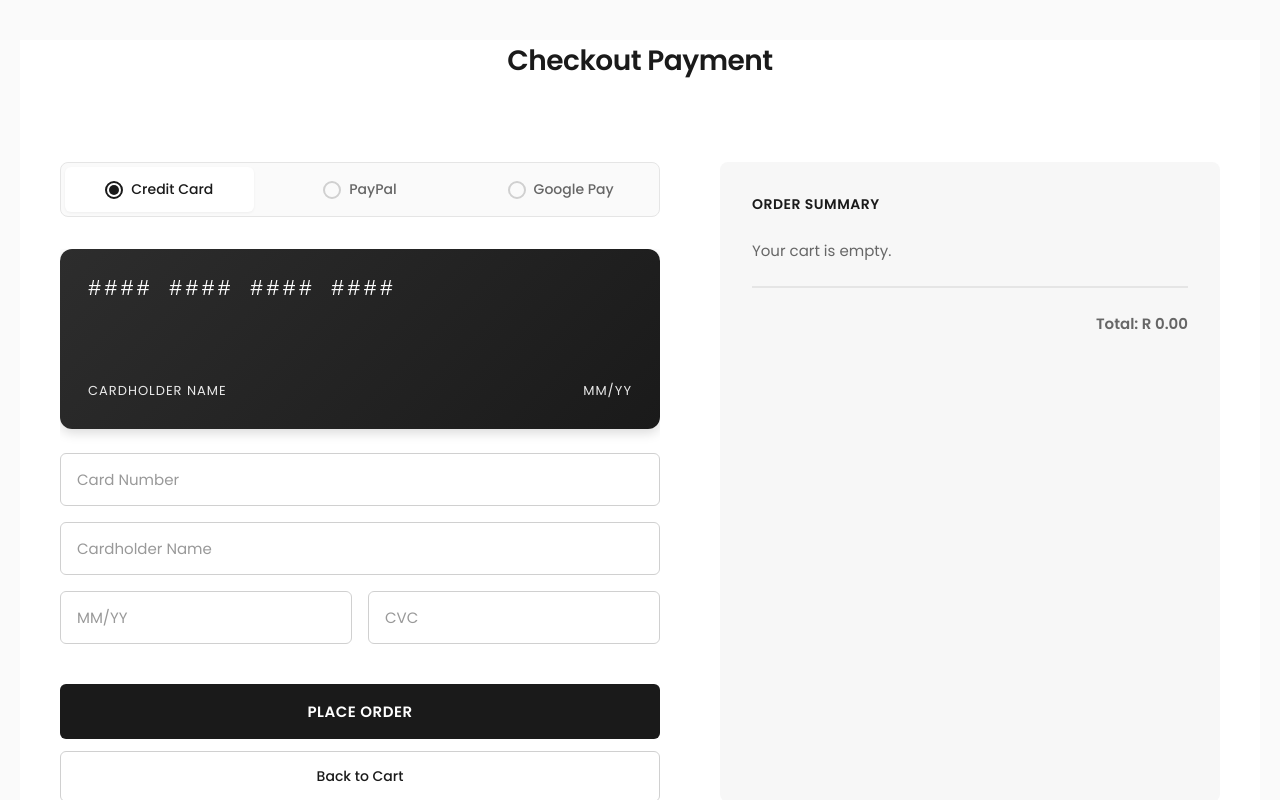
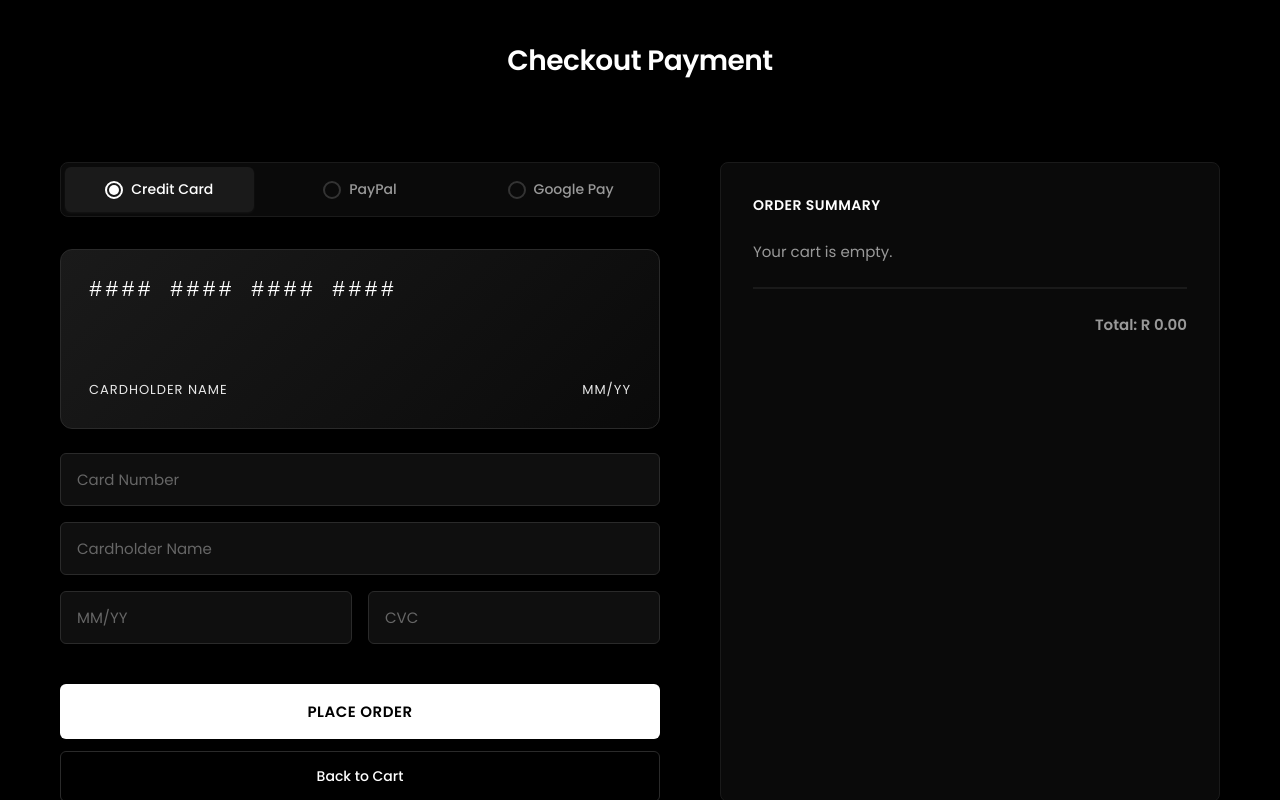
Before and after one commit to samuelmbaya/PBS-FRONTEND, a React (Vite) app: page /payment in a window 1280 px wide. Built offline with nearby package versions, Linux system fonts and the light colour scheme; sample sign-in values are in the browser's storage.

Commit message:
payment1

```diff
--- a/src/Pages/Payment.css
+++ b/src/Pages/Payment.css
@@ -15,7 +15,7 @@ body {
 .payment-fullscreen {
   width: 100vw;
   min-height: 100vh;
-  background: #fafafa;
+  background: #000000;
   display: flex;
   justify-content: center;
   align-items: flex-start;
@@ -25,7 +25,7 @@ body {
 .payment-wrapper {
   width: 100%;
   max-width: 1400px;
-  background: #ffffff;
+  background: #000000;
   border-radius: 0;
   box-shadow: none;
   padding: 0;
@@ -37,7 +37,7 @@ h2 {
   margin: 0 0 40px 0;
   font-size: 28px;
   font-weight: 600;
-  color: #1a1a1a;
+  color: #ffffff;
   letter-spacing: -0.5px;
 }
 
@@ -58,9 +58,10 @@ h2 {
 
 /* Order Summary Sidebar */
 .order-summary {
-  background: #f7f7f7;
+  background: #0a0a0a;
   padding: 32px;
   border-radius: 8px;
+  border: 1px solid #1a1a1a;
   order: 2;
 }
 
@@ -74,7 +75,7 @@ h2 {
   font-size: 18px;
   font-weight: 600;
   margin: 0 0 24px 0;
-  color: #1a1a1a;
+  color: #ffffff;
   text-transform: uppercase;
   letter-spacing: 0.5px;
   font-size: 14px;
@@ -96,17 +97,17 @@ h2 {
 }
 
 .cart-items::-webkit-scrollbar-track {
-  background: #e5e5e5;
+  background: #1a1a1a;
   border-radius: 3px;
 }
 
 .cart-items::-webkit-scrollbar-thumb {
-  background: #999;
+  background: #333333;
   border-radius: 3px;
 }
 
 .cart-items::-webkit-scrollbar-thumb:hover {
-  background: #666;
+  background: #4a4a4a;
 }
 
 /* Cart Item Row */
@@ -114,15 +115,15 @@ h2 {
   display: flex;
   align-items: flex-start;
   gap: 16px;
-  background: #ffffff;
+  background: #0f0f0f;
   padding: 16px;
   border-radius: 6px;
-  border: 1px solid #e5e5e5;
+  border: 1px solid #1a1a1a;
   transition: border-color 0.2s ease;
 }
 
 .cart-item-row:hover {
-  border-color: #d0d0d0;
+  border-color: #2a2a2a;
 }
 
 .cart-item-img {
@@ -130,7 +131,7 @@ h2 {
   height: 80px;
   object-fit: cover;
   border-radius: 4px;
-  border: 1px solid #e5e5e5;
+  border: 1px solid #1a1a1a;
   flex-shrink: 0;
 }
 
@@ -141,7 +142,7 @@ h2 {
 
 .cart-item-info p {
   margin: 0;
-  color: #1a1a1a;
+  color: #ffffff;
 }
 
 .cart-item-info p:first-child {
@@ -155,12 +156,12 @@ h2 {
 
 .cart-item-info p:last-child {
   font-size: 14px;
-  color: #666;
+  color: #999999;
 }
 
 .remove-btn {
   background: transparent;
-  color: #999;
+  color: #666666;
   border: none;
   padding: 4px 8px;
   font-size: 13px;
@@ -171,7 +172,7 @@ h2 {
 }
 
 .remove-btn:hover {
-  color: #1a1a1a;
+  color: #ffffff;
 }
 
 /* Total */
@@ -181,8 +182,8 @@ h2 {
   margin: 24px 0 0 0;
   padding-top: 24px;
   text-align: right;
-  color: #1a1a1a;
-  border-top: 2px solid #e5e5e5;
+  color: #ffffff;
+  border-top: 2px solid #1a1a1a;
 }
 
 /* Payment Section */
@@ -202,10 +203,10 @@ h2 {
   display: flex;
   gap: 12px;
   margin-bottom: 32px;
-  border: 1px solid #e5e5e5;
+  border: 1px solid #1a1a1a;
   border-radius: 8px;
   padding: 4px;
-  background: #fafafa;
+  background: #0a0a0a;
 }
 
 .payment-methods label {
@@ -219,21 +220,21 @@ h2 {
   border-radius: 6px;
   font-size: 14px;
   font-weight: 500;
-  color: #666;
+  color: #999999;
   transition: all 0.2s ease;
   background: transparent;
 }
 
 .payment-methods label:hover {
-  color: #1a1a1a;
-  background: #f0f0f0;
+  color: #ffffff;
+  background: #0f0f0f;
 }
 
 .payment-methods input[type="radio"] {
   appearance: none;
   width: 18px;
   height: 18px;
-  border: 2px solid #d0d0d0;
+  border: 2px solid #333333;
   border-radius: 50%;
   position: relative;
   cursor: pointer;
@@ -242,7 +243,7 @@ h2 {
 }
 
 .payment-methods input[type="radio"]:checked {
-  border-color: #1a1a1a;
+  border-color: #ffffff;
 }
 
 .payment-methods input[type="radio"]:checked::after {
@@ -253,18 +254,18 @@ h2 {
   transform: translate(-50%, -50%);
   width: 10px;
   height: 10px;
-  background: #1a1a1a;
+  background: #ffffff;
   border-radius: 50%;
 }
 
 .payment-methods input[type="radio"]:checked + span {
-  color: #1a1a1a;
+  color: #ffffff;
 }
 
 .payment-methods label:has(input:checked) {
-  background: #ffffff;
-  color: #1a1a1a;
-  box-shadow: 0 1px 3px rgba(0,0,0,0.05);
+  background: #1a1a1a;
+  color: #ffffff;
+  box-shadow: 0 1px 3px rgba(255,255,255,0.05);
 }
 
 /* Form Inputs */
@@ -275,9 +276,9 @@ h2 {
   padding: 14px 16px;
   margin-bottom: 16px;
   border-radius: 6px;
-  border: 1px solid #d0d0d0;
-  background: #ffffff;
-  color: #1a1a1a;
+  border: 1px solid #2a2a2a;
+  background: #0f0f0f;
+  color: #ffffff;
   font-size: 15px;
   font-family: inherit;
   transition: all 0.2s ease;
@@ -287,14 +288,14 @@ h2 {
 .paypal-form input:focus,
 .google-pay-form input:focus {
   outline: none;
-  border-color: #1a1a1a;
-  box-shadow: 0 0 0 3px rgba(26, 26, 26, 0.05);
+  border-color: #ffffff;
+  box-shadow: 0 0 0 3px rgba(255, 255, 255, 0.05);
 }
 
 .card-form input::placeholder,
 .paypal-form input::placeholder,
 .google-pay-form input::placeholder {
-  color: #999;
+  color: #666666;
 }
 
 /* Screen Reader Only Labels */
@@ -312,12 +313,13 @@ h2 {
 
 /* Card Preview */
 .card-preview {
-  background: linear-gradient(135deg, #2d2d2d 0%, #1a1a1a 100%);
+  background: linear-gradient(135deg, #1a1a1a 0%, #0a0a0a 100%);
   border-radius: 12px;
   padding: 28px;
   margin-bottom: 24px;
   color: #fff;
-  box-shadow: 0 4px 12px rgba(0, 0, 0, 0.15);
+  box-shadow: 0 4px 12px rgba(0, 0, 0, 0.4);
+  border: 1px solid #2a2a2a;
   min-height: 180px;
   display: flex;
   flex-direction: column;
@@ -354,10 +356,10 @@ h2 {
   padding: 16px;
   font-size: 15px;
   font-weight: 600;
-  background: #1a1a1a;
+  background: #ffffff;
   border: none;
   border-radius: 6px;
-  color: #fff;
+  color: #000000;
   cursor: pointer;
   margin-top: 24px;
   transition: all 0.2s ease;
@@ -366,9 +368,9 @@ h2 {
 }
 
 .place-order-btn:hover:not(:disabled) {
-  background: #000;
+  background: #e5e5e5;
   transform: translateY(-1px);
-  box-shadow: 0 4px 12px rgba(0, 0, 0, 0.15);
+  box-shadow: 0 4px 12px rgba(255, 255, 255, 0.2);
 }
 
 .place-order-btn:active:not(:disabled) {
@@ -376,9 +378,9 @@ h2 {
 }
 
 .place-order-btn:disabled {
-  background: #d0d0d0;
+  background: #333333;
   cursor: not-allowed;
-  color: #999;
+  color: #666666;
 }
 
 .back-to-cart-btn {
@@ -387,22 +389,22 @@ h2 {
   font-size: 14px;
   font-weight: 500;
   background: transparent;
-  border: 1px solid #d0d0d0;
+  border: 1px solid #2a2a2a;
   border-radius: 6px;
-  color: #1a1a1a;
+  color: #ffffff;
   cursor: pointer;
   margin-top: 12px;
   transition: all 0.2s ease;
 }
 
 .back-to-cart-btn:hover {
-  background: #fafafa;
-  border-color: #1a1a1a;
+  background: #0f0f0f;
+  border-color: #ffffff;
 }
 
 /* Empty Cart State */
 .order-summary p {
-  color: #666;
+  color: #999999;
   font-size: 15px;
 }
 
```
